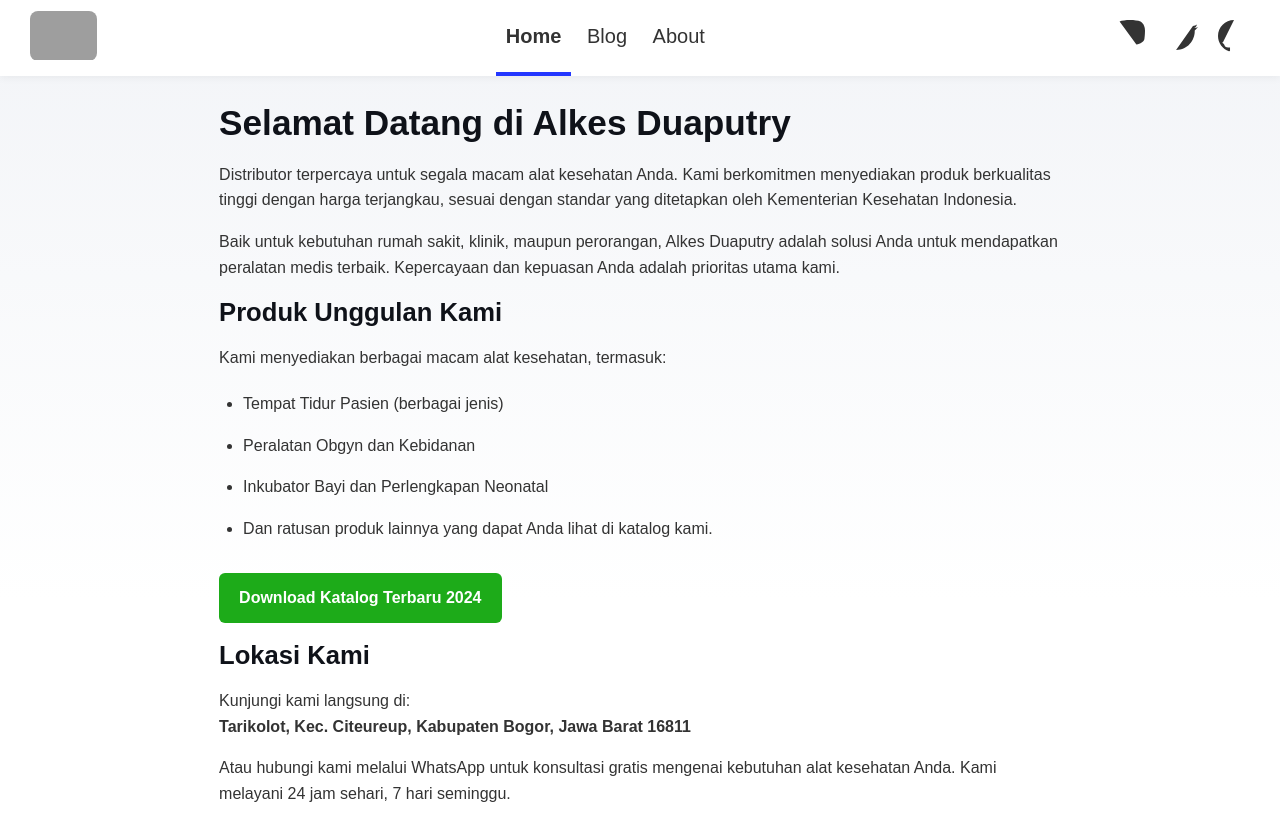
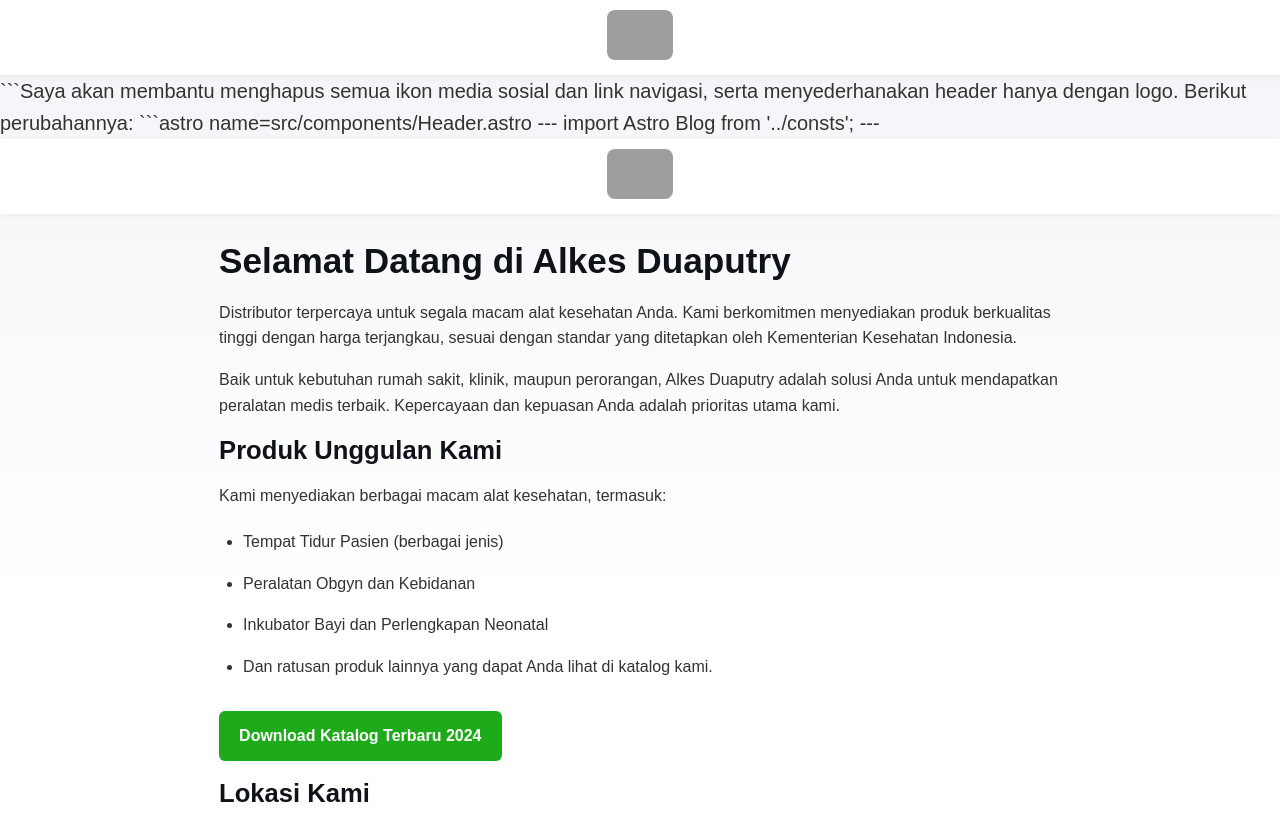
Before and after one commit to alkesduaputry/alkesduaputry, an Astro site: page / in a window 1280 px wide. Shown: the top 813 px of the page. Built offline with nearby package versions, Linux system fonts and the light colour scheme; Astro itself is replaced by a stand-in of ours; grey boxes are pictures that could not be loaded.

Commit message:
Update Header.astro

````diff
--- a/src/components/Header.astro
+++ b/src/components/Header.astro
@@ -1,5 +1,4 @@
 ---
-import HeaderLink from './HeaderLink.astro';
 import { SITE_TITLE } from '../consts';
 ---
 
@@ -10,40 +9,6 @@
 				<img src="https://files.alkesduaputry.com/Logo%20alkesduaputry%202025.png" alt={SITE_TITLE} class="header-logo" />
 			</a>
 		</h2>
-		<div class="internal-links">
-			<HeaderLink href="/">Home</HeaderLink>
-			<HeaderLink href="/blog">Blog</HeaderLink>
-			<HeaderLink href="/about">About</HeaderLink>
-		</div>
-		<div class="social-links">
-			<a href="https://m.webtoo.ls/@astro" target="_blank">
-				<span class="sr-only">Follow Astro on Mastodon</span>
-				<svg viewBox="0 0 16 16" aria-hidden="true" width="32" height="32"
-					><path
-						fill="currentColor"
-						d="M11.19 12.195c2.016-.24 3.77-1.475 3.99-2.603.348-1.778.32-4.339.32-4.339 0-3.47-2.286-4.488-2.286-4.488C12.062.238 10.083.017 8.027 0h-.05C5.92.017 3.942.238 2.79.765c0 0-2.285 1.017-2.2[...]"
-					></path></svg
-				>
-			</a>
-			<a href="https://twitter.com/astrodotbuild" target="_blank">
-				<span class="sr-only">Follow Astro on Twitter</span>
-				<svg viewBox="0 0 16 16" aria-hidden="true" width="32" height="32"
-					><path
-						fill="currentColor"
-						d="M5.026 15c6.038 0 9.341-5.003 9.341-9.334 0-.14 0-.282-.006-.422A6.685 6.685 0 0 0 16 3.542a6.658 6.658 0 0 1-1.889.518 3.301 3.301 0 0 0 1.447-1.817 6.533 6.533 0 0 1-2.087.793A3.286 3.2[...]"
-					></path></svg
-				>
-			</a>
-			<a href="https://github.com/withastro/astro" target="_blank">
-				<span class="sr-only">Go to Astro's GitHub repo</span>
-				<svg viewBox="0 0 16 16" aria-hidden="true" width="32" height="32"
-					><path
-						fill="currentColor"
-						d="M8 0C3.58 0 0 3.58 0 8c0 3.54 2.29 6.53 5.47 7.59.4.07.55-.17.55-.38 0-.19-.01-.82-.01-1.49-2.01.37-2.53-.49-2.69-.94-.09-.23-.48-.94-.82-1.13-.28-.15-.68-.52-.01-.53.63-.01 1.08.58 1.23.[...]"
-					></path></svg
-				>
-			</a>
-		</div>
 	</nav>
 </header>
 <style>
@@ -70,7 +35,7 @@
 	nav {
 		display: flex;
 		align-items: center;
-		justify-content: space-between;
+		justify-content: center;
 	}
 	nav a {
 		padding: 1em 0.5em;
@@ -78,17 +43,51 @@
 		border-bottom: 4px solid transparent;
 		text-decoration: none;
 	}
-	nav a.active {
+</style>
+```Saya akan membantu menghapus semua ikon media sosial dan link navigasi, serta menyederhanakan header hanya dengan logo. Berikut perubahannya:
+
+```astro name=src/components/Header.astro
+---
+import { SITE_TITLE } from '../consts';
+---
+
+<header>
+	<nav>
+		<h2>
+			<a href="/">
+				<img src="https://files.alkesduaputry.com/Logo%20alkesduaputry%202025.png" alt={SITE_TITLE} class="header-logo" />
+			</a>
+		</h2>
+	</nav>
+</header>
+<style>
+	header {
+		margin: 0;
+		padding: 0 1em;
+		background: white;
+		box-shadow: 0 2px 8px rgba(var(--black), 5%);
+	}
+	h2 {
+		margin: 0;
+		font-size: 1em;
+	}
+
+	h2 a,
+	h2 a.active {
 		text-decoration: none;
-		border-bottom-color: var(--accent);
 	}
-	.social-links,
-	.social-links a {
+	.header-logo {
+		height: 50px;
+		width: auto;
+		object-fit: contain;
+	}
+	nav {
 		display: flex;
+		align-items: center;
+		justify-content: center;
+		padding: 0.5em 0;
 	}
-	@media (max-width: 720px) {
-		.social-links {
-			display: none;
-		}
+	nav a {
+		text-decoration: none;
 	}
 </style>
````
